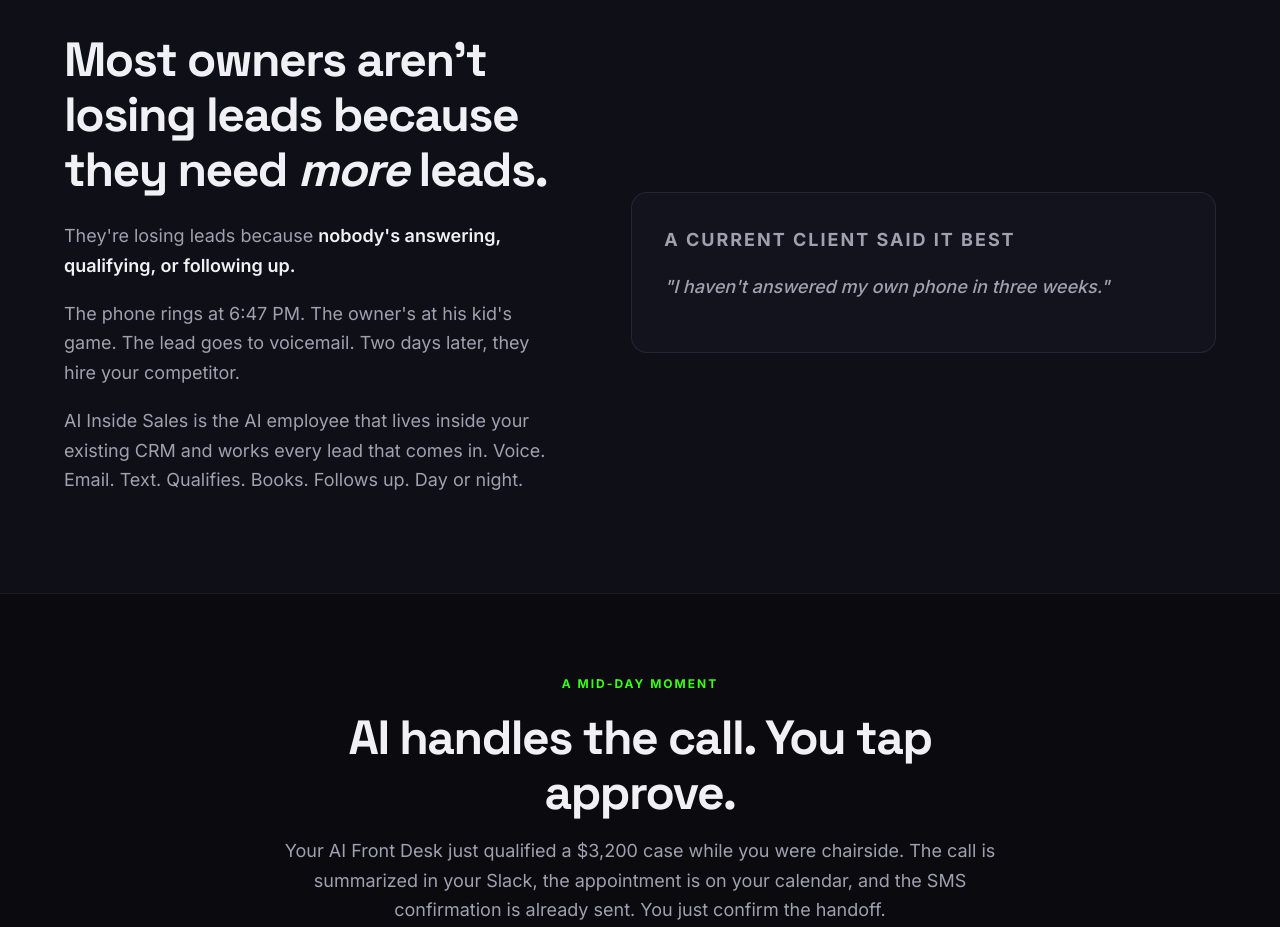
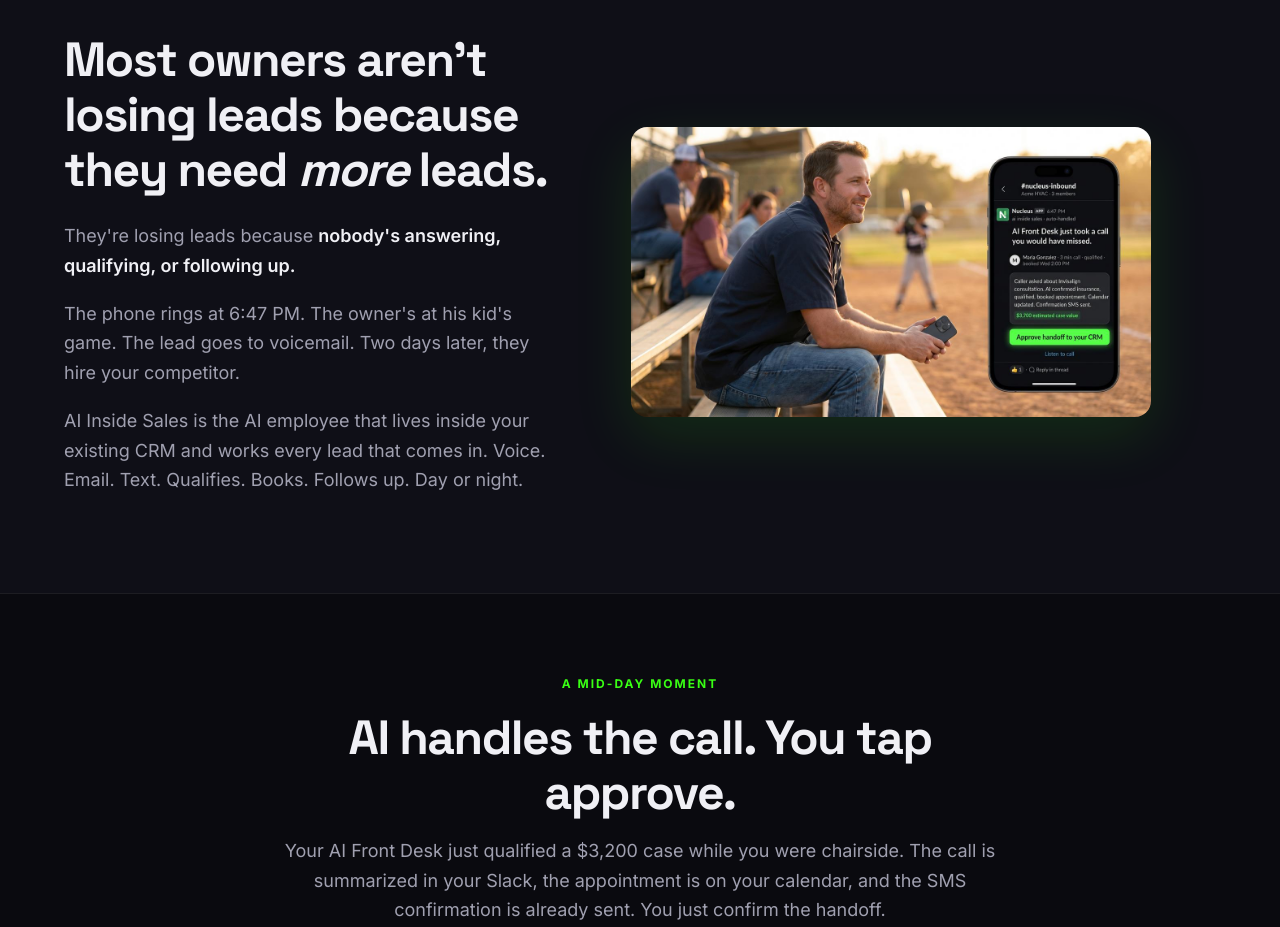
Before and after one commit to thepinkpenstory/zanoma, a plain HTML site: page ai-inside-sales.html in a window 1280 px wide. Shown: the part 780-1707 px from the top of the page. Drawn offline with Linux system fonts and the light colour scheme.

Commit message:
Replace AI Inside Sales callout text with new image

```diff
--- a/ai-inside-sales.html
+++ b/ai-inside-sales.html
@@ -182,10 +182,7 @@ footer { padding: 48px 0 32px; border-top: 1px solid var(--border); background:
         <p>The phone rings at 6:47 PM. The owner's at his kid's game. The lead goes to voicemail. Two days later, they hire your competitor.</p>
         <p>AI Inside Sales is the AI employee that lives inside your existing CRM and works every lead that comes in. Voice. Email. Text. Qualifies. Books. Follows up. Day or night.</p>
       </div>
-      <div class="why-callout">
-        <p class="why-callout-label">A current client said it best</p>
-        <p class="why-callout-quote">"I haven't answered my own phone in three weeks."</p>
-      </div>
+      <img src="/website_assets/ai-inside-sales-callout.jpg" alt="A current client callout: I haven't answered my own phone in three weeks" style="width: 100%; max-width: 520px; height: auto; border-radius: 16px; box-shadow: 0 20px 60px rgba(57,255,20,0.12);" />
 </section>
 
 <!-- REAL MOMENT - SLACK DELIVERY -->
```
Also changed, not shown: website_assets/ai-inside-sales-callout.jpg (added).
